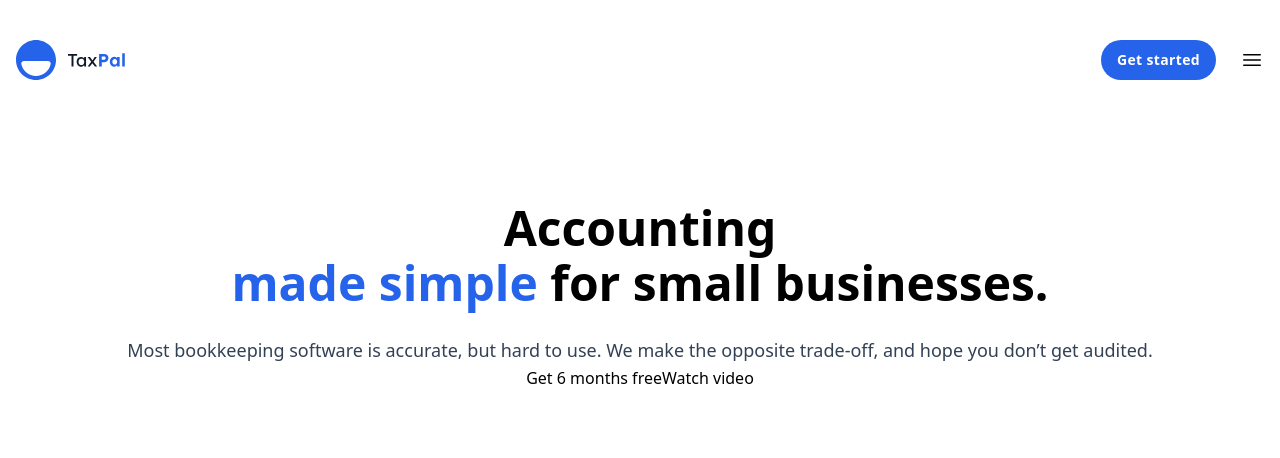
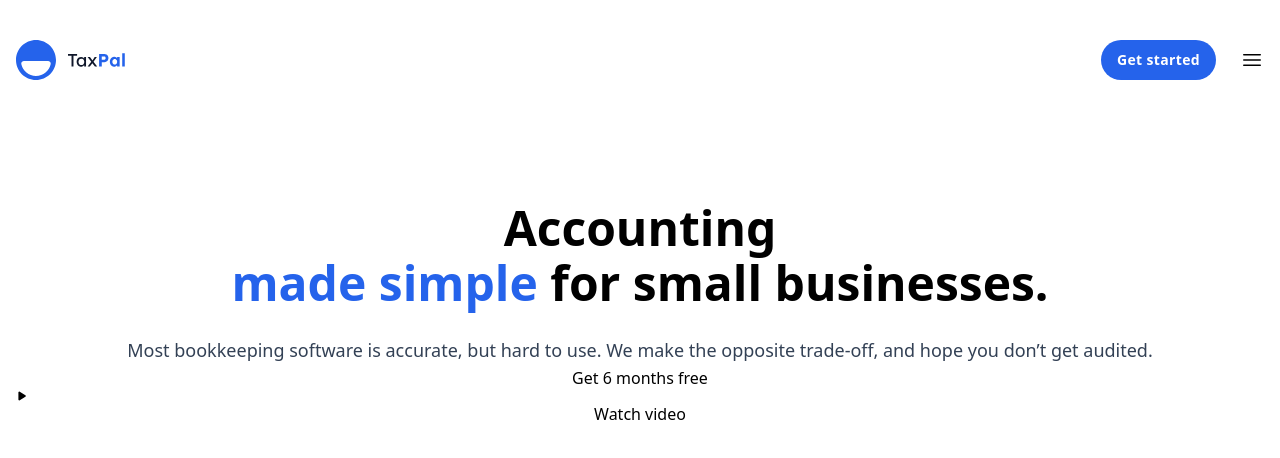
Before and after one commit to amine-omari/Taxpal-clone, a Next.js app: page / in a window 1280 px wide. Shown: the top 458 px of the page. Built offline with nearby package versions, Linux system fonts and the light colour scheme.

Commit message:
feat: import Play icon to FirstSection component

```diff
--- a/components/FirstSection.jsx
+++ b/components/FirstSection.jsx
@@ -1,3 +1,4 @@
+import Play from "@/icons/Play";
 import Link from "next/link";
 import React from "react";
 
@@ -32,7 +33,7 @@ const FirstSection = () => {
         <div>
           {buttonStyle.map(({ id, text, icon, style }) => (
             <Link key={id} className={`${style}`} href="/">
-              {icon}
+              {icon && <Play />}
               {text}
             </Link>
           ))}
```
